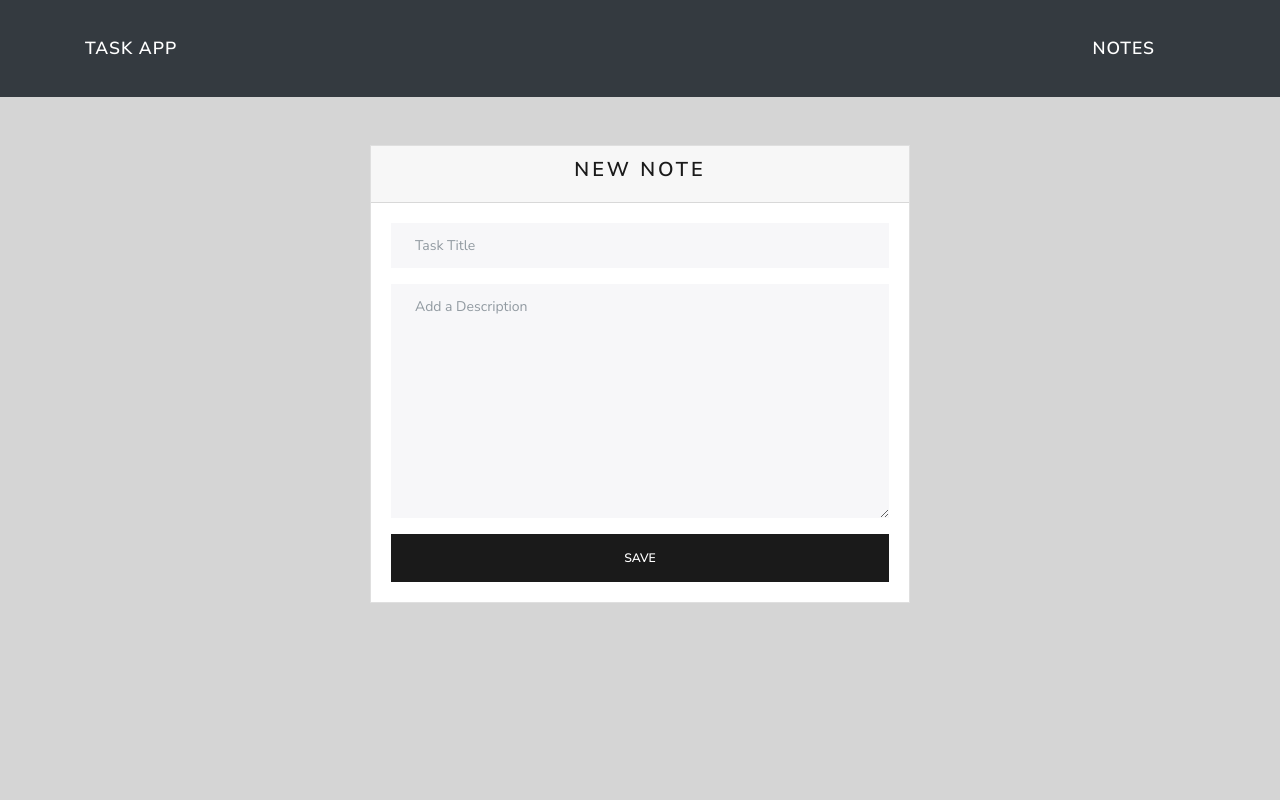
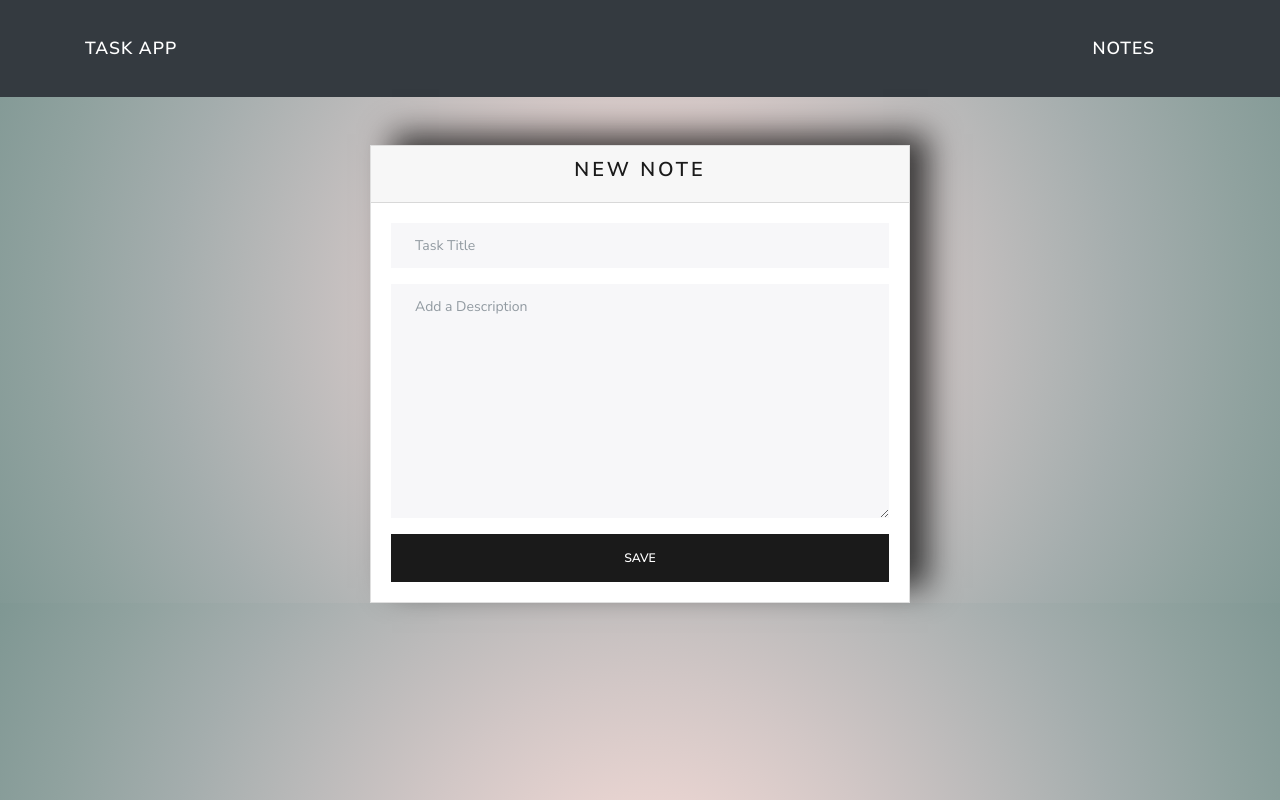
Before and after one commit to santigp258/Notes-Application, a PHP site: page / in a window 1280 px wide. Run offline with PHP 8.4, Linux system fonts and the light colour scheme.

Commit message:
UI upgrade

```diff
--- /dev/null
+++ b/css/styles.css
@@ -0,0 +1,23 @@
+body {
+  background-image: radial-gradient(
+    circle at 50.55% 53.09%,
+    #f9ded8 0,
+    #e7d3d0 16.67%,
+    #d2c7c6 33.33%,
+    #bbbaba 50%,
+    #a4adad 66.67%,
+    #90a29f 83.33%,
+    #7f9793 100%
+  );
+}
+
+div.box {
+  -webkit-box-shadow: 20px -13px 30px -2px rgba(8, 8, 8, 0.75);
+  -moz-box-shadow: 20px -13px 30px -2px rgba(8, 8, 8, 0.75);
+  box-shadow: 20px -13px 30px -2px rgba(8, 8, 8, 0.75);
+}
+
+div.card-h {
+  min-height: 60px;
+  background-color: rgb(0, 0, 0);
+}
--- a/includes/header.php
+++ b/includes/header.php
@@ -5,13 +5,15 @@
   <meta charset="UTF-8" />
   <meta name="viewport" content="width=device-width, initial-scale=1.0" />
   <title>Tasks App</title>
+  <link rel="stylesheet" href="css/styles.css">
   <!--BOOTSTRAP CDN-->
   <link rel="stylesheet" href="css/bootstrap.min.css"/>
   <!-- FONT AWESOME-->
   <link rel="stylesheet" href="css/all.css">
+
 </head>
 
-<body style="background-color:  #d5d5d5">
+<body>
   <!--NAVIGATION-->
 
   <nav class="navbar navbar-expand-lg navbar-dark bg-dark">
--- a/index.php
+++ b/index.php
@@ -16,7 +16,7 @@
         </div>
 
       <?php session_unset();} //clear data session?>
-      <div class="card">
+      <div class="card box">
         <div class="card-header">
           <h4>New Note</h4>
         </div>
@@ -33,5 +33,4 @@
     </div>
   </div>
 </div>
-
 <?php include_once('includes/footer.php') ?>
```
Also changed, not shown: notes.php (+6 -4 lines).
